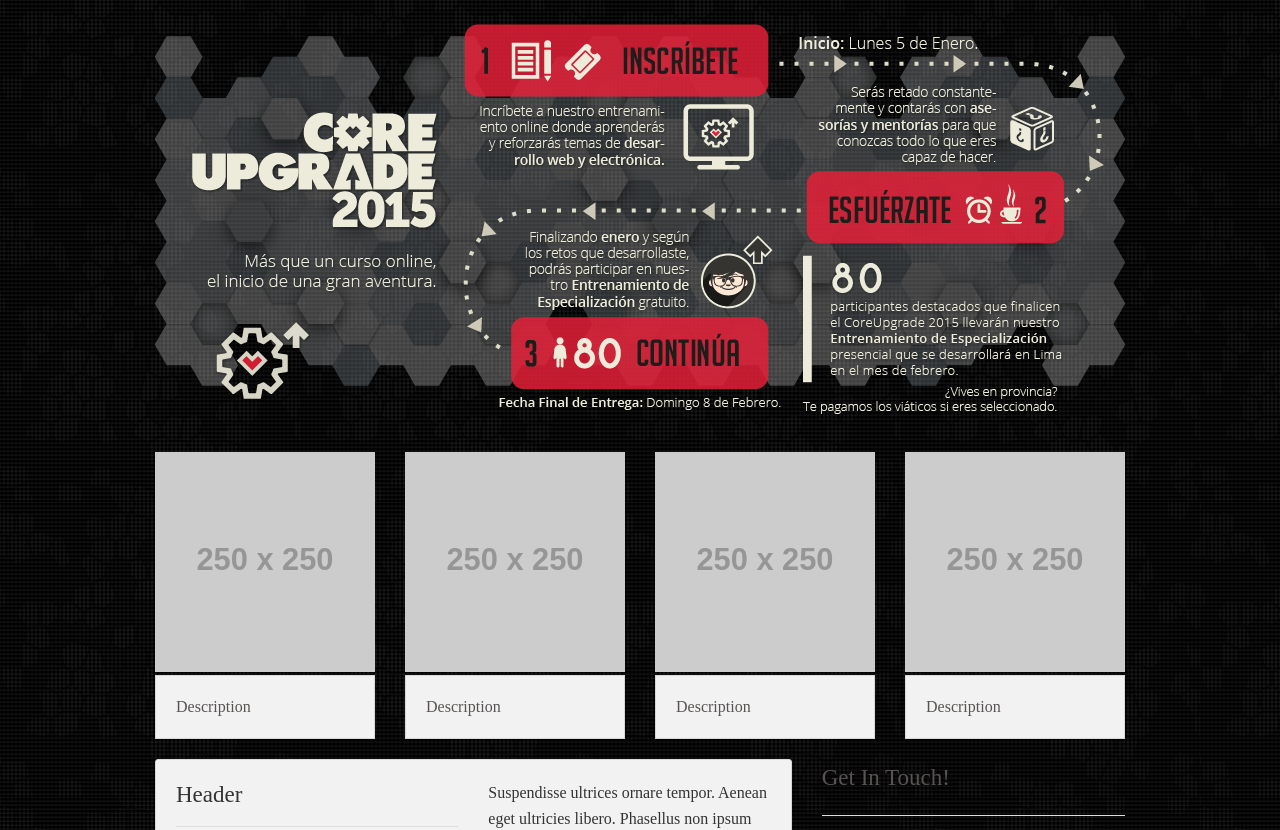
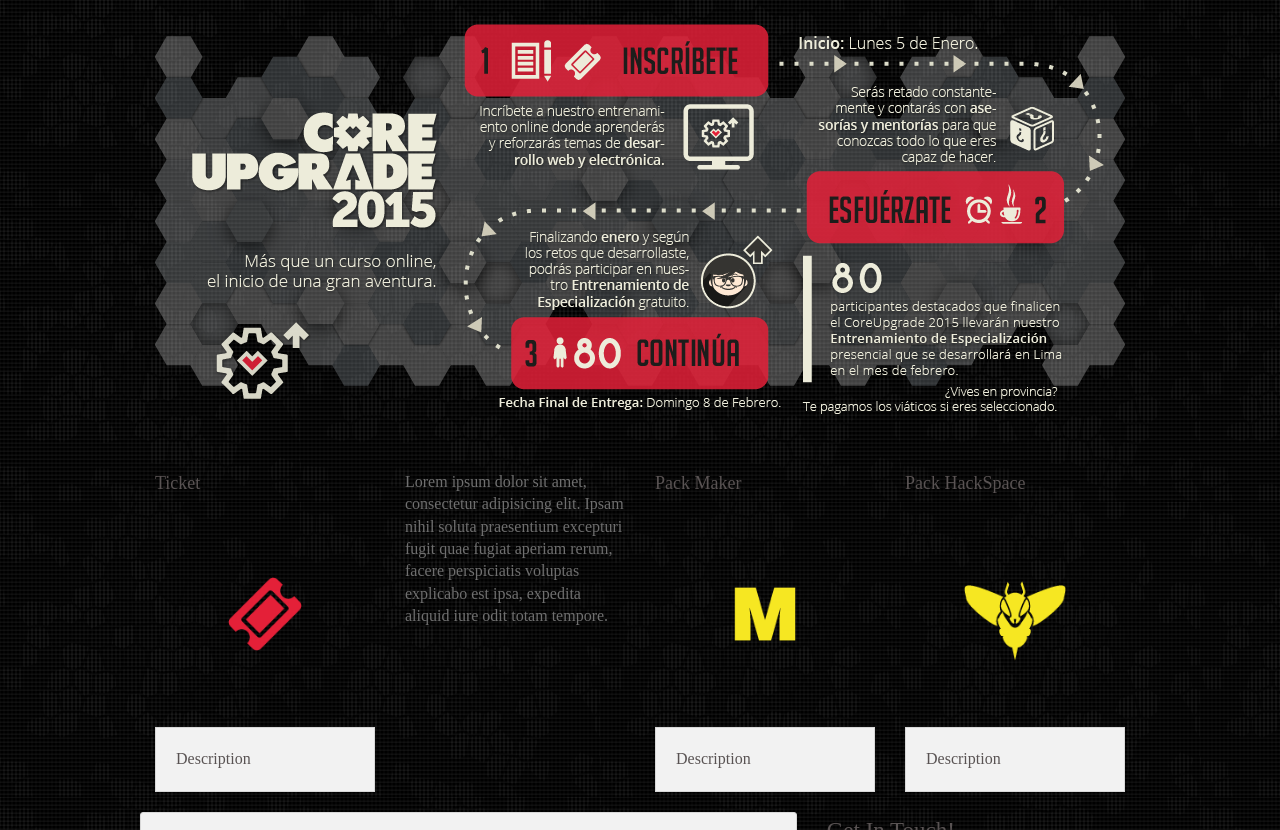
Before and after one commit to alvarorcu/cu-landing, a plain HTML site: page packs/index.html in a window 1280 px wide. Shown: the part 88-918 px from the top of the page. Drawn offline with Linux system fonts and the light colour scheme; placeholder pictures from the web are drawn by us.

Commit message:
imagenes packs

```diff
--- a/packs/index.html
+++ b/packs/index.html
@@ -95,33 +95,44 @@
     <br>
 
     <div class="row">
+      <div class="small-12 show-for-small"><br>
+        <img src="http://placehold.it/1000x600&text=For Small Screens"/>
+      </div>
+    </div>
+
+
+
+
+    </div>
+  </div>
+  <br>
+
+  <div class="row">
     <div class="large-12 columns">
       <div class="row">
 
 
 
         <div class="large-3 small-6 columns">
-            <img src="http://placehold.it/250x250&amp;text=Thumbnail">
+          <h5>Ticket</h5>
+          <img src="../img/pict/ticket.png">
           <h6 class="panel">Description</h6>
         </div>
 
         <div class="large-3 small-6 columns">
-            <img src="http://placehold.it/250x250&amp;text=Thumbnail">
+          <h6 class="subheader">Lorem ipsum dolor sit amet, consectetur adipisicing elit. Ipsam nihil soluta praesentium excepturi fugit quae fugiat aperiam rerum, facere perspiciatis voluptas explicabo est ipsa, expedita aliquid iure odit totam tempore.</h6>
+        </div>
+
+        <div class="large-3 small-6 columns">
+          <h5>Pack Maker</h5>
+          <img src="../img/pict/maker.png">
           <h6 class="panel">Description</h6>
         </div>
 
         <div class="large-3 small-6 columns">
-            <img src="http://placehold.it/250x250&amp;text=Thumbnail">
+          <h5>Pack HackSpace</h5>
+          <img src="../img/pict/packhs.png">
           <h6 class="panel">Description</h6>
-          </div>
-
-          <div class="large-3 small-6 columns">
-            <img src="http://placehold.it/250x250&amp;text=Thumbnail">
-            <h6 class="panel">Description</h6>
-          </div>
-
-
-
         </div>
       </div>
     </div>
```
Also changed, not shown: index.html (+3 -7 lines), img/pict/maker.png (added), img/pict/packhs.png (added), img/pict/ticket.png (added). Lines whose indentation alone changed are shown as unchanged.
